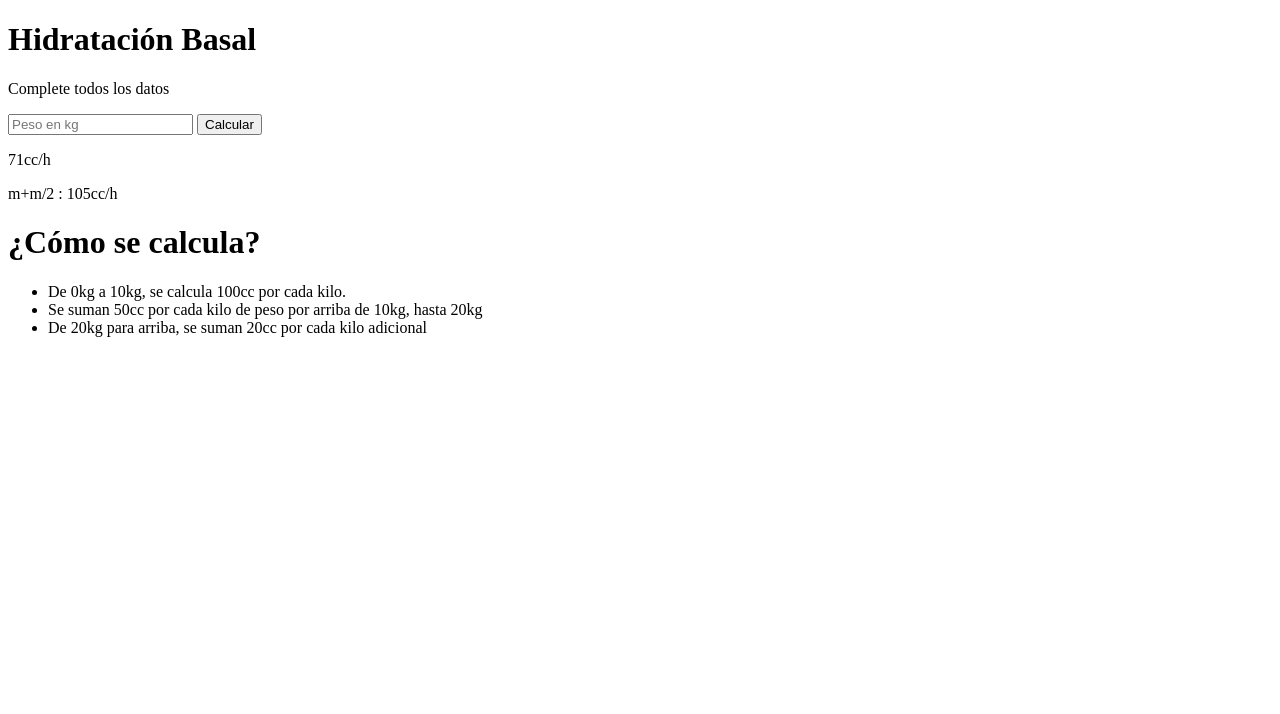
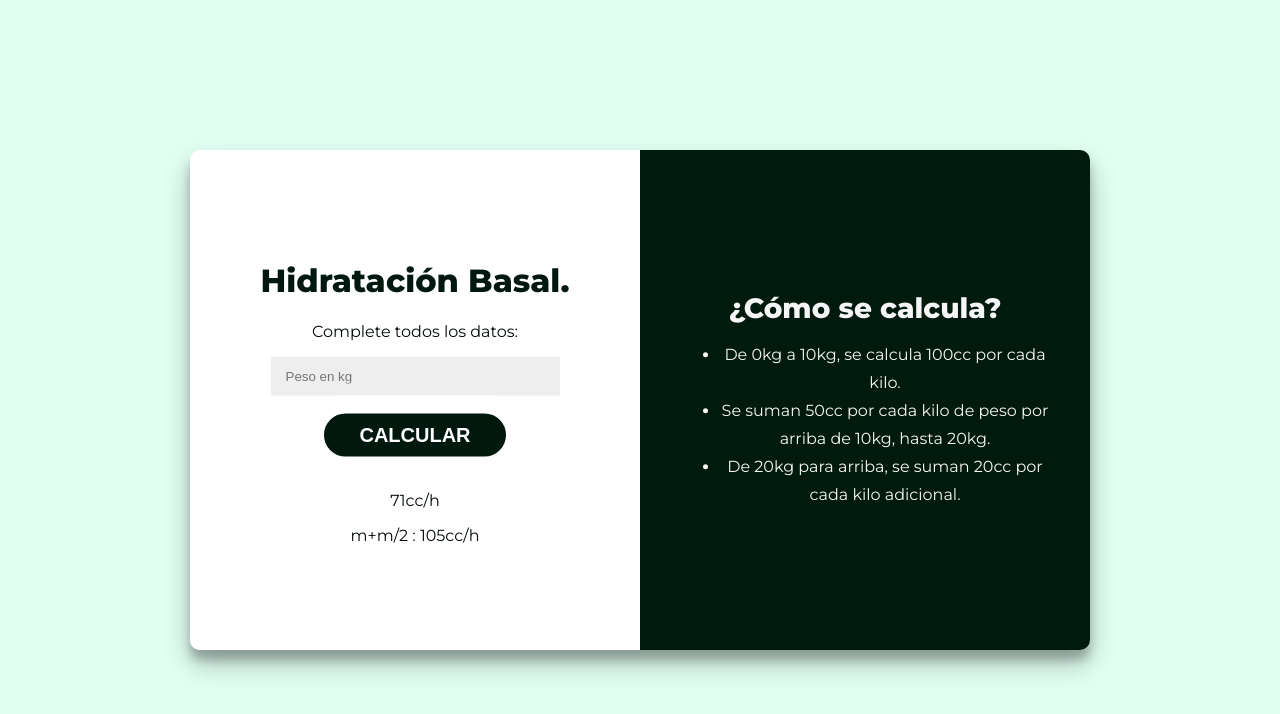
Before and after one commit to paguist1/Calculadora_Basal, a plain HTML site: page index.html in a window 1280 px wide. Drawn offline with Linux system fonts and the light colour scheme.

Commit message:
proyecto html + css

```diff
--- a/index.html
+++ b/index.html
@@ -3,24 +3,31 @@
     <head>
     <title>Calculadora de hidratación</title>
     <meta charset="UTF-8" />
+    <link rel="stylesheet " href="./style.css">
     </head>
  <body>
-    <div>
-        <div>
-            <h1>Hidratación Basal</h1>
-            <p>Complete todos los datos</p>
+    <div id="contenedor">
+        <div id="calculadora">
+                <div class="contenido">
+                    <h1 id="one">Hidratación Basal.</h1>
+                    <p>Complete todos los datos:</p>
                     <input type="number" placeholder="Peso en kg" />
                     <button>Calcular</button>
                     <p>71cc/h</p>
                     <p>m+m/2 : 105cc/h</p>
                 </div>
-             <div>
-                <h1>¿Cómo se calcula?</h1>
+         </div>
+             <div id="detalle">
+                <div class="contenido">
+                    <div id="h1two">
+                      <h1 id="two">¿Cómo se calcula?</h1>
+                     </div>
                     <ul>
                         <li>De 0kg a 10kg, se calcula 100cc por cada kilo.</li>
-                    <li>Se suman 50cc por cada kilo de peso por arriba de 10kg, hasta 20kg</li>
-                    <li>De 20kg para arriba, se suman 20cc por cada kilo adicional</li>
+                        <li>Se suman 50cc por cada kilo de peso por arriba de 10kg, hasta 20kg.</li>
+                        <li>De 20kg para arriba, se suman 20cc por cada kilo adicional.</li>
                     </ul>
+                 </div>
              </div>
      </div>
  </body>
--- /dev/null
+++ b/style.css
@@ -0,0 +1,77 @@
+@import url('https://fonts.googleapis.com/css?family=Montserrat:400,800');
+
+body{
+    font-family: 'Montserrat', sans-serif;
+    background:#e1fff3;
+    font-family: 'Montserrat', sans-serif;
+    color: #030c09;
+}
+
+h1 {
+
+    color: rgb(1, 24, 14);
+}
+
+#contenedor{
+    width: 900px;
+    height: 500px;
+    text-align: center;
+    position: absolute;
+    inset: 0;
+    margin: auto;
+    border-radius: 10px;
+    overflow: hidden;
+    box-shadow: 0 14px 28px rgba(0,0,0,0.25),
+      0 10px 10px rgba(0,0,0,0.22);
+}
+#calculadora{
+    background: white;
+    width: 50%;
+    height: 100%;
+    float: left;
+}
+
+#detalle{
+    background: #001a0d;
+    width: 50%;
+    height: 100%;
+    float: right;
+    color: #f6f5f7;
+    line-height: 28px;
+    font-size: 16px;
+}
+#two{
+    color: #f6f5f7;
+    font-size: 28px;
+}
+
+.contenido{
+    position: relative;
+    top: 50%;
+    transform: translateY(-50%);
+    overflow: hidden;
+    padding: 40px;
+}
+input {
+	width: 70%;
+    padding: 12px 15px;
+    border: none;
+    background-color: #eee;
+}
+
+button {
+  font-size: 20px;
+	font-weight: bold;
+	padding: 10px 35px;
+	border-radius: 40px;
+	background-color:rgb(1, 24, 14) ;
+	border: 18px solid;
+	color: #FFFFFF;
+	text-transform: uppercase;
+	letter-spacing: 0,5px;
+	transition: transform 15ms ease-in;
+}
+
+button:active {
+	transform: scale(0.80);
+}
```
Lines whose indentation alone changed are shown as unchanged.
